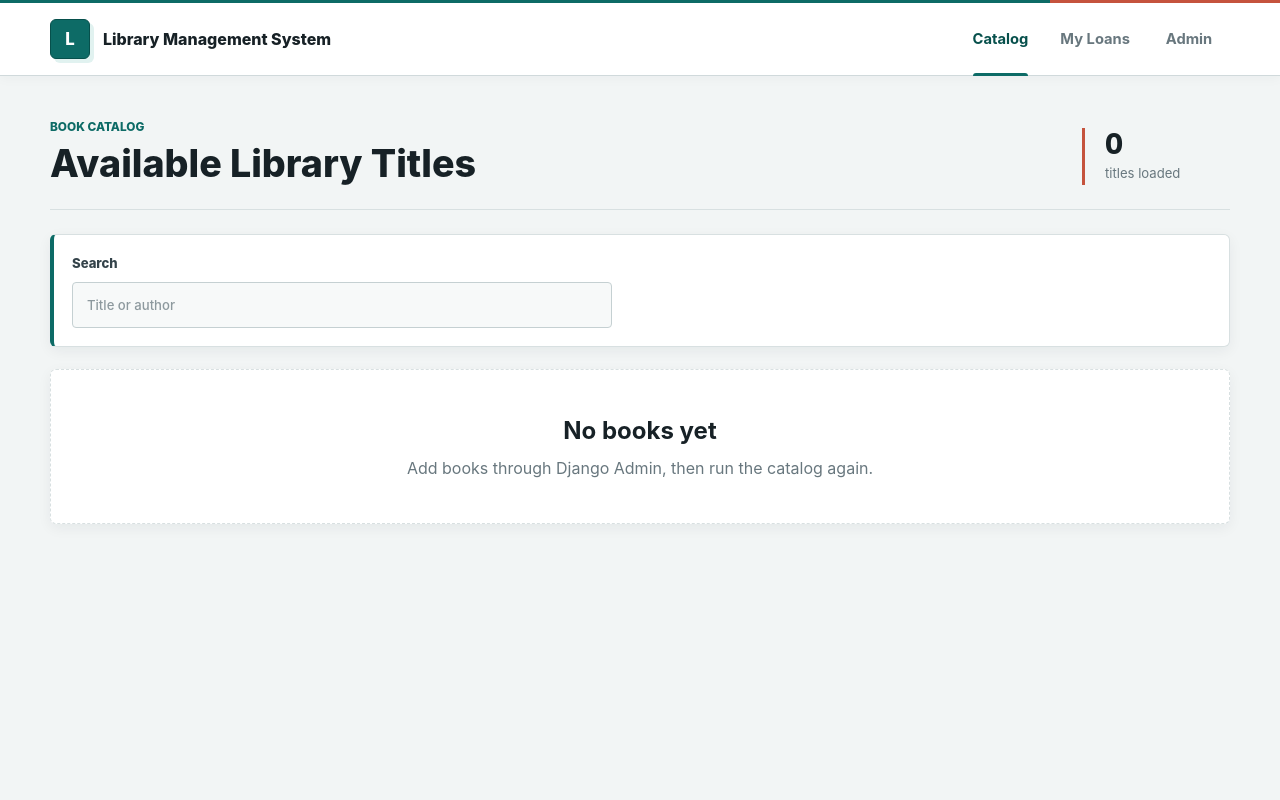
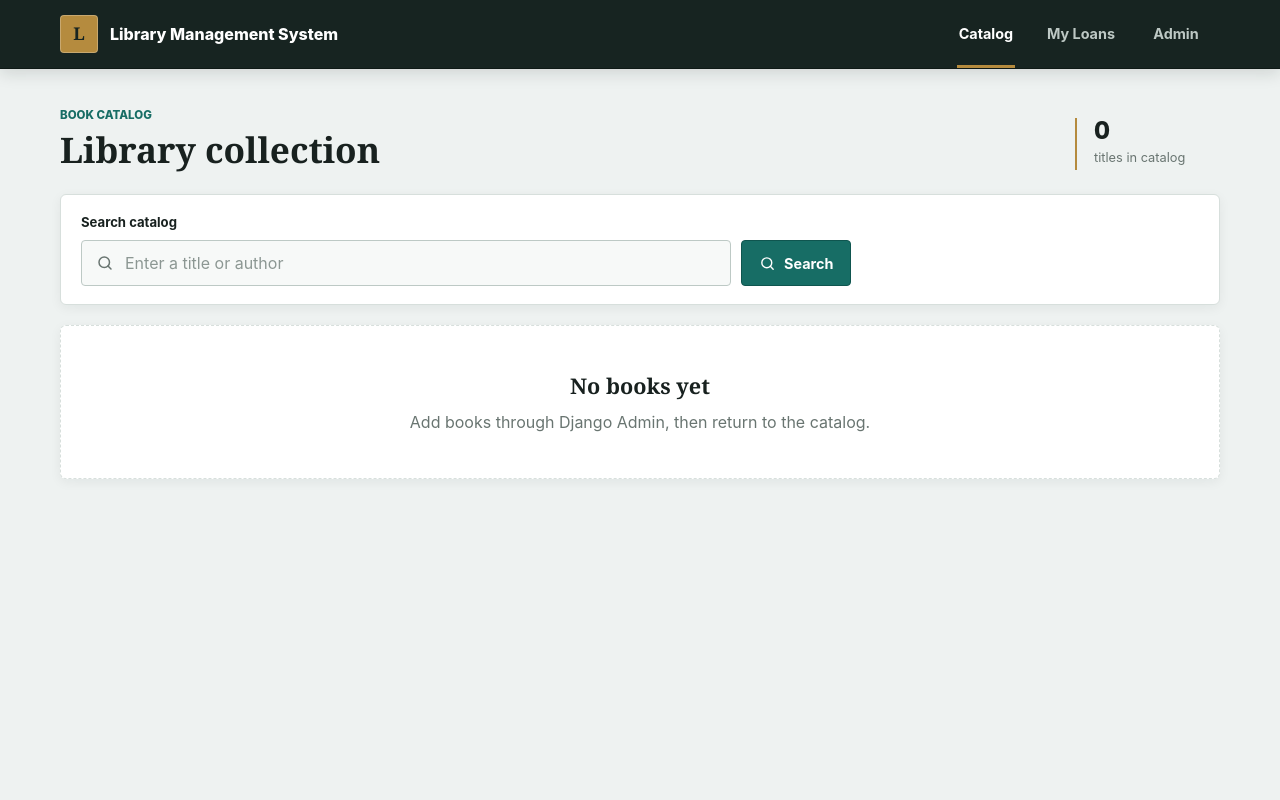
Before and after one commit to AmirMustafa10/library-management-system, a Django app: page / in a window 1280 px wide. Run offline with Django 5.2, Linux system fonts and the light colour scheme; data that the repository does not hold is empty.

Commit message:
feat: add catalog search and redesign frontend

```diff
--- a/catalog/views.py
+++ b/catalog/views.py
@@ -1,8 +1,20 @@
+from django.db.models import Q
 from django.shortcuts import render
 
 from .models import Book
 
 
 def book_list(request):
+    query = request.GET.get("q", "").strip()
     books = Book.objects.all()
-    return render(request, "catalog/book_list.html", {"books": books})
+
+    if query:
+        books = books.filter(
+            Q(title__icontains=query) | Q(author__icontains=query)
+        )
+
+    context = {
+        "books": books,
+        "query": query,
+    }
+    return render(request, "catalog/book_list.html", context)
--- a/static/css/styles.css
+++ b/static/css/styles.css
@@ -1,28 +1,29 @@
 :root {
     color-scheme: light;
-    --canvas: #f2f5f5;
+    --page: #eef2f1;
     --surface: #ffffff;
-    --surface-soft: #f7f9f9;
-    --surface-muted: #edf2f2;
-    --ink: #172126;
-    --ink-soft: #34434a;
-    --muted: #68777e;
-    --subtle: #8d999e;
-    --line: #d8e0e1;
-    --line-strong: #c5d0d2;
-    --brand: #0d6b66;
-    --brand-deep: #07504c;
-    --brand-soft: #e1f2f0;
-    --accent: #c5533d;
-    --accent-soft: #f9e9e5;
-    --gold: #a86d16;
-    --gold-soft: #fbf0dc;
-    --success: #14734e;
-    --success-soft: #e3f4ec;
-    --warning: #945b13;
-    --warning-soft: #fff0d8;
-    --shadow-sm: 0 4px 14px rgba(24, 41, 47, 0.06);
-    --shadow-md: 0 14px 34px rgba(24, 41, 47, 0.1);
+    --surface-soft: #f7f9f8;
+    --ink: #18211f;
+    --ink-soft: #34413e;
+    --muted: #697571;
+    --subtle: #8c9793;
+    --line: #d7dfdc;
+    --line-strong: #bdc9c5;
+    --nav: #172421;
+    --nav-soft: #273632;
+    --brand: #176d65;
+    --brand-dark: #0f554f;
+    --brand-soft: #e2f1ee;
+    --gold: #b58b3e;
+    --rust: #9a4f42;
+    --blue: #44677c;
+    --violet: #675d78;
+    --success: #176847;
+    --success-soft: #e1f1e9;
+    --warning: #8c5719;
+    --warning-soft: #faecd8;
+    --shadow-sm: 0 3px 12px rgba(24, 33, 31, 0.06);
+    --shadow-md: 0 12px 28px rgba(24, 33, 31, 0.11);
     --radius: 6px;
 }
 
@@ -31,17 +32,17 @@
 }
 
 html {
-    background: var(--canvas);
+    background: var(--page);
 }
 
 body {
     margin: 0;
     min-height: 100vh;
-    background: var(--canvas);
+    background: var(--page);
     color: var(--ink-soft);
-    font-family: Inter, Aptos, "Segoe UI", Roboto, Arial, sans-serif;
+    font-family: Aptos, Inter, "Segoe UI", Roboto, Arial, sans-serif;
     font-size: 16px;
-    line-height: 1.55;
+    line-height: 1.5;
     text-rendering: optimizeLegibility;
 }
 
@@ -61,126 +62,106 @@ input:focus-visible {
     position: sticky;
     top: 0;
     z-index: 20;
-    border-top: 3px solid var(--brand);
-    border-bottom: 1px solid rgba(197, 208, 210, 0.8);
-    background: rgba(255, 255, 255, 0.94);
-    box-shadow: 0 2px 12px rgba(24, 41, 47, 0.04);
-    backdrop-filter: blur(16px);
-}
-
-.site-header::after {
-    position: absolute;
-    top: -3px;
-    right: 0;
-    width: 18%;
-    height: 3px;
-    background: var(--accent);
-    content: "";
+    border-bottom: 1px solid #0e1916;
+    background: var(--nav);
+    box-shadow: 0 4px 16px rgba(15, 25, 22, 0.14);
 }
 
 .nav-shell {
-    width: min(1180px, calc(100% - 40px));
-    min-height: 72px;
+    width: min(1160px, calc(100% - 40px));
+    min-height: 68px;
     margin: 0 auto;
     display: flex;
-    align-items: center;
+    align-items: stretch;
     justify-content: space-between;
-    gap: 28px;
+    gap: 30px;
 }
 
 .brand {
     min-width: 0;
     display: inline-flex;
     align-items: center;
-    gap: 13px;
-    color: var(--ink);
-    font-weight: 780;
+    gap: 12px;
+    color: #ffffff;
+    font-weight: 760;
 }
 
 .brand-mark {
     flex: 0 0 auto;
     display: inline-grid;
     place-items: center;
-    width: 40px;
-    height: 40px;
-    border-radius: var(--radius);
-    border: 1px solid var(--brand-deep);
-    background: var(--brand);
-    color: #ffffff;
-    box-shadow: 4px 4px 0 var(--brand-soft);
-    font-size: 1.05rem;
+    width: 38px;
+    height: 38px;
+    border: 1px solid rgba(255, 255, 255, 0.25);
+    border-radius: 4px;
+    background: var(--gold);
+    color: var(--nav);
+    font-family: Georgia, "Times New Roman", serif;
+    font-size: 1.1rem;
+    font-weight: 800;
     line-height: 1;
 }
 
 .nav-links {
     display: flex;
     align-items: stretch;
-    align-self: stretch;
-    gap: 4px;
+    gap: 2px;
 }
 
 .nav-links a {
     position: relative;
-    min-width: 82px;
+    min-width: 88px;
     display: inline-flex;
     align-items: center;
     justify-content: center;
-    padding: 0 14px;
-    color: var(--muted);
-    font-size: 0.92rem;
-    font-weight: 700;
-    transition: background-color 160ms ease, color 160ms ease;
+    padding: 0 15px;
+    color: #bdc8c4;
+    font-size: 0.9rem;
+    font-weight: 680;
+    transition: background-color 150ms ease, color 150ms ease;
 }
 
 .nav-links a::after {
     position: absolute;
-    right: 14px;
-    bottom: -1px;
-    left: 14px;
+    right: 15px;
+    bottom: 0;
+    left: 15px;
     height: 3px;
-    border-radius: 3px 3px 0 0;
     background: transparent;
     content: "";
-    transition: background-color 160ms ease;
 }
 
 .nav-links a:hover,
 .nav-links a:focus-visible {
-    background: var(--surface-soft);
-    color: var(--brand-deep);
+    background: var(--nav-soft);
+    color: #ffffff;
 }
 
 .nav-links a.is-active {
-    color: var(--brand-deep);
+    color: #ffffff;
 }
 
 .nav-links a.is-active::after {
-    background: var(--brand);
+    background: var(--gold);
 }
 
 .page-shell {
-    width: min(1180px, calc(100% - 40px));
-    margin: 42px auto 72px;
+    width: min(1160px, calc(100% - 40px));
+    margin: 38px auto 70px;
 }
 
 .page-heading {
     display: flex;
     align-items: flex-end;
     justify-content: space-between;
-    gap: 32px;
+    gap: 28px;
     margin-bottom: 24px;
-    padding-bottom: 24px;
-    border-bottom: 1px solid var(--line);
-}
-
-.page-heading > div:first-child {
-    max-width: 760px;
 }
 
 .eyebrow {
-    margin: 0 0 7px;
+    margin: 0 0 6px;
     color: var(--brand);
-    font-size: 0.74rem;
+    font-size: 0.72rem;
     font-weight: 850;
     text-transform: uppercase;
     letter-spacing: 0;
@@ -198,24 +179,23 @@ th {
 h1 {
     margin: 0;
     color: var(--ink);
-    font-size: 2.35rem;
-    font-weight: 780;
+    font-family: Georgia, "Times New Roman", serif;
+    font-size: 2.2rem;
+    font-weight: 700;
     line-height: 1.12;
 }
 
 .catalog-summary {
-    flex: 0 0 auto;
-    min-width: 148px;
-    padding: 2px 0 2px 20px;
-    border-left: 3px solid var(--accent);
-    text-align: left;
+    min-width: 145px;
+    padding: 0 0 3px 17px;
+    border-left: 2px solid var(--gold);
 }
 
 .catalog-summary span {
     display: block;
     color: var(--ink);
-    font-size: 1.75rem;
-    font-weight: 820;
+    font-size: 1.55rem;
+    font-weight: 780;
     line-height: 1;
     font-variant-numeric: tabular-nums;
 }
@@ -224,144 +204,260 @@ h1 {
     display: block;
     margin-top: 5px;
     color: var(--muted);
-    font-size: 0.82rem;
+    font-size: 0.8rem;
 }
 
-.toolbar {
-    position: relative;
-    margin-bottom: 22px;
-    padding: 18px;
+.catalog-toolbar {
+    margin-bottom: 20px;
+    padding: 18px 20px;
     border: 1px solid var(--line);
-    border-left: 4px solid var(--brand);
     border-radius: var(--radius);
     background: var(--surface);
     box-shadow: var(--shadow-sm);
 }
 
-.search-field {
-    display: grid;
-    gap: 8px;
-    color: var(--ink-soft);
+.search-label {
+    display: block;
+    margin-bottom: 8px;
+    color: var(--ink);
     font-size: 0.82rem;
-    font-weight: 760;
+    font-weight: 740;
 }
 
-.search-field input {
-    width: min(540px, 100%);
+.search-row {
+    display: flex;
+    align-items: center;
+    gap: 10px;
+}
+
+.search-control {
+    position: relative;
+    min-width: 0;
+    flex: 1 1 540px;
+    max-width: 650px;
+}
+
+.search-icon {
+    position: absolute;
+    top: 50%;
+    left: 15px;
+    width: 18px;
+    height: 18px;
+    color: var(--muted);
+    pointer-events: none;
+    transform: translateY(-50%);
+}
+
+.search-icon circle,
+.search-icon path,
+.search-button svg circle,
+.search-button svg path {
+    fill: none;
+    stroke: currentColor;
+    stroke-linecap: round;
+    stroke-linejoin: round;
+    stroke-width: 2;
+}
+
+.search-control input {
+    width: 100%;
     min-height: 46px;
-    padding: 10px 14px;
+    padding: 10px 14px 10px 43px;
     border: 1px solid var(--line-strong);
     border-radius: 4px;
     background: var(--surface-soft);
     color: var(--ink);
     font: inherit;
-    font-weight: 500;
-    transition: background-color 160ms ease, border-color 160ms ease, box-shadow 160ms ease;
+    transition: background-color 150ms ease, border-color 150ms ease, box-shadow 150ms ease;
 }
 
-.search-field input::placeholder {
+.search-control input::placeholder {
     color: var(--subtle);
 }
 
-.search-field input:hover {
-    border-color: #a9b8bb;
+.search-control input:hover {
+    border-color: #9fada8;
     background: var(--surface);
 }
 
-.search-field input:focus {
+.search-control input:focus {
     border-color: var(--brand);
     background: var(--surface);
-    box-shadow: 0 0 0 4px rgba(13, 107, 102, 0.11);
+    box-shadow: 0 0 0 4px rgba(23, 109, 101, 0.11);
     outline: 0;
+}
+
+.search-button {
+    min-height: 46px;
+    display: inline-flex;
+    align-items: center;
+    justify-content: center;
+    gap: 8px;
+    padding: 10px 17px;
+    border: 1px solid var(--brand-dark);
+    border-radius: 4px;
+    background: var(--brand);
+    color: #ffffff;
+    cursor: pointer;
+    font: inherit;
+    font-size: 0.9rem;
+    font-weight: 740;
+    transition: background-color 150ms ease, box-shadow 150ms ease, transform 150ms ease;
+}
+
+.search-button svg {
+    width: 17px;
+    height: 17px;
+}
+
+.search-button:hover {
+    background: var(--brand-dark);
+    box-shadow: 0 5px 12px rgba(15, 85, 79, 0.2);
+}
+
+.search-button:active {
+    transform: translateY(1px);
+}
+
+.clear-search,
+.empty-state-link {
+    color: var(--brand-dark);
+    font-size: 0.88rem;
+    font-weight: 730;
+    text-decoration: underline;
+    text-underline-offset: 3px;
+}
+
+.clear-search {
+    padding: 8px 4px;
 }
 
 .book-grid {
     display: grid;
-    grid-template-columns: repeat(3, minmax(0, 1fr));
-    gap: 18px;
+    grid-template-columns: repeat(2, minmax(0, 1fr));
+    gap: 16px;
 }
 
 .book-card {
-    --card-accent: var(--brand);
-    position: relative;
+    --cover: var(--brand);
     min-width: 0;
-    min-height: 306px;
-    display: flex;
-    flex-direction: column;
-    gap: 16px;
-    overflow: hidden;
-    padding: 22px;
+    display: grid;
+    grid-template-columns: 82px minmax(0, 1fr);
+    gap: 20px;
+    padding: 20px;
     border: 1px solid var(--line);
     border-radius: var(--radius);
     background: var(--surface);
     box-shadow: var(--shadow-sm);
-    transition: border-color 170ms ease, box-shadow 170ms ease, transform 170ms ease;
+    transition: border-color 160ms ease, box-shadow 160ms ease, transform 160ms ease;
 }
 
-.book-card:nth-child(3n + 2) {
-    --card-accent: var(--accent);
+.book-card:nth-child(4n + 2) {
+    --cover: var(--rust);
 }
 
-.book-card:nth-child(3n) {
-    --card-accent: var(--gold);
+.book-card:nth-child(4n + 3) {
+    --cover: var(--blue);
 }
 
-.book-card::before {
-    position: absolute;
-    top: 0;
-    right: 0;
-    left: 0;
-    height: 4px;
-    background: var(--card-accent);
-    content: "";
+.book-card:nth-child(4n) {
+    --cover: var(--violet);
 }
 
 .book-card:hover {
     border-color: var(--line-strong);
     box-shadow: var(--shadow-md);
-    transform: translateY(-3px);
+    transform: translateY(-2px);
+}
+
+.book-cover {
+    position: relative;
+    width: 82px;
+    height: 116px;
+    display: grid;
+    place-items: center;
+    overflow: hidden;
+    border: 1px solid rgba(24, 33, 31, 0.16);
+    border-radius: 3px 5px 5px 3px;
+    background: var(--cover);
+    color: rgba(255, 255, 255, 0.9);
+    box-shadow: 0 7px 14px rgba(24, 33, 31, 0.15);
+}
+
+.book-cover::before {
+    position: absolute;
+    top: 0;
+    bottom: 0;
+    left: 8px;
+    width: 1px;
+    background: rgba(255, 255, 255, 0.28);
+    content: "";
+}
+
+.book-cover::after {
+    position: absolute;
+    right: 12px;
+    bottom: 16px;
+    left: 18px;
+    height: 1px;
+    background: rgba(255, 255, 255, 0.35);
+    content: "";
+}
+
+.book-cover span {
+    font-family: Georgia, "Times New Roman", serif;
+    font-size: 2.1rem;
+    font-weight: 700;
+}
+
+.book-card-content {
+    min-width: 0;
+    display: flex;
+    flex-direction: column;
+}
+
+.book-card-top {
+    min-width: 0;
+    display: flex;
+    align-items: flex-start;
+    justify-content: space-between;
+    gap: 10px;
+}
+
+.book-category {
+    margin: 2px 0 0;
+    color: var(--brand-dark);
+    font-size: 0.68rem;
+    font-weight: 840;
+    line-height: 1.25;
+    text-transform: uppercase;
 }
 
 .book-card-main {
     flex: 1;
-}
-
-.book-category {
-    display: inline-flex;
-    align-items: center;
-    min-height: 26px;
-    margin: 0 0 14px;
-    padding: 4px 9px;
-    border: 1px solid var(--line);
-    border-radius: 4px;
-    background: var(--surface-soft);
-    color: var(--card-accent);
-    font-size: 0.72rem;
-    font-weight: 850;
-    line-height: 1.2;
-    text-transform: uppercase;
+    margin-top: 12px;
 }
 
 .book-card h2 {
     margin: 0;
     color: var(--ink);
-    font-size: 1.28rem;
-    font-weight: 780;
-    line-height: 1.28;
+    font-family: Georgia, "Times New Roman", serif;
+    font-size: 1.25rem;
+    line-height: 1.25;
 }
 
 .book-author {
-    margin: 8px 0 0;
+    margin: 6px 0 0;
     color: var(--muted);
-    font-size: 0.94rem;
+    font-size: 0.9rem;
 }
 
 .book-meta {
     display: grid;
-    grid-template-columns: repeat(2, minmax(0, 1fr));
-    gap: 12px 16px;
-    margin: 0;
-    padding: 16px 0 0;
+    grid-template-columns: minmax(120px, 1.55fr) repeat(2, minmax(58px, 0.65fr));
+    gap: 12px;
+    margin: 18px 0 0;
+    padding: 13px 0 0;
     border-top: 1px solid var(--line);
 }
 
@@ -490,7 +582,7 @@ tr:last-child td {
 
 .empty-state {
     grid-column: 1 / -1;
-    padding: 42px 28px;
+    padding: 44px 28px;
     border-style: dashed;
     text-align: center;
 }
@@ -498,11 +590,18 @@ tr:last-child td {
 .empty-state h2 {
     margin: 0 0 7px;
     color: var(--ink);
+    font-family: Georgia, "Times New Roman", serif;
+    font-size: 1.35rem;
 }
 
 .empty-state p {
     margin: 0;
     color: var(--muted);
+}
+
+.empty-state-link {
+    display: inline-block;
+    margin-top: 14px;
 }
 
 .messages {
--- a/templates/catalog/book_list.html
+++ b/templates/catalog/book_list.html
@@ -6,26 +6,60 @@
 <section class="page-heading" aria-labelledby="catalog-title">
     <div>
         <p class="eyebrow">Book Catalog</p>
-        <h1 id="catalog-title">Available Library Titles</h1>
+        <h1 id="catalog-title">Library collection</h1>
     </div>
     <div class="catalog-summary">
         <span>{{ books|length }}</span>
-        <small>titles loaded</small>
+        <small>{% if query %}matching titles{% else %}titles in catalog{% endif %}</small>
     </div>
 </section>
 
-<section class="toolbar" aria-label="Catalog controls">
-    <label class="search-field">
+<form class="catalog-toolbar" method="get" role="search">
+    <label class="search-label" for="catalog-search">Search catalog</label>
+    <div class="search-row">
+        <div class="search-control">
+            <svg class="search-icon" viewBox="0 0 24 24" aria-hidden="true">
+                <circle cx="11" cy="11" r="7"></circle>
+                <path d="m20 20-4-4"></path>
+            </svg>
+            <input
+                id="catalog-search"
+                type="search"
+                name="q"
+                value="{{ query }}"
+                placeholder="Enter a title or author"
+                autocomplete="off"
+            >
+        </div>
+        <button class="search-button" type="submit">
+            <svg viewBox="0 0 24 24" aria-hidden="true">
+                <circle cx="11" cy="11" r="7"></circle>
+                <path d="m20 20-4-4"></path>
+            </svg>
             <span>Search</span>
-        <input type="search" name="q" placeholder="Title or author">
-    </label>
-</section>
+        </button>
+        {% if query %}
+            <a class="clear-search" href="{% url 'catalog:book_list' %}">Clear</a>
+        {% endif %}
+    </div>
+</form>
 
 <section class="book-grid" aria-label="Book list">
     {% for book in books %}
         <article class="book-card">
+            <div class="book-cover" aria-hidden="true">
+                <span>{{ book.title|first }}</span>
+            </div>
+            <div class="book-card-content">
+                <div class="book-card-top">
+                    <p class="book-category">{{ book.category }}</p>
+                    {% if book.is_available %}
+                        <span class="status status-available">Available</span>
+                    {% else %}
+                        <span class="status status-unavailable">Unavailable</span>
+                    {% endif %}
+                </div>
                 <div class="book-card-main">
-                <p class="book-category">{{ book.category }}</p>
                     <h2>{{ book.title }}</h2>
                     <p class="book-author">{{ book.author }}</p>
                 </div>
@@ -43,16 +77,18 @@
                         <dd>{{ book.available_copies }}</dd>
                     </div>
                 </dl>
-            {% if book.is_available %}
-                <span class="status status-available">Available</span>
-            {% else %}
-                <span class="status status-unavailable">Unavailable</span>
-            {% endif %}
+            </div>
         </article>
     {% empty %}
         <div class="empty-state">
+            {% if query %}
+                <h2>No matching books</h2>
+                <p>No titles or authors match “{{ query }}”.</p>
+                <a class="empty-state-link" href="{% url 'catalog:book_list' %}">View all books</a>
+            {% else %}
                 <h2>No books yet</h2>
-            <p>Add books through Django Admin, then run the catalog again.</p>
+                <p>Add books through Django Admin, then return to the catalog.</p>
+            {% endif %}
         </div>
     {% endfor %}
 </section>
```
Also changed, not shown: other parts of static/css/styles.css (+107 -58 lines), catalog/tests.py (+42 -2 lines). Lines whose indentation alone changed are shown as unchanged.
